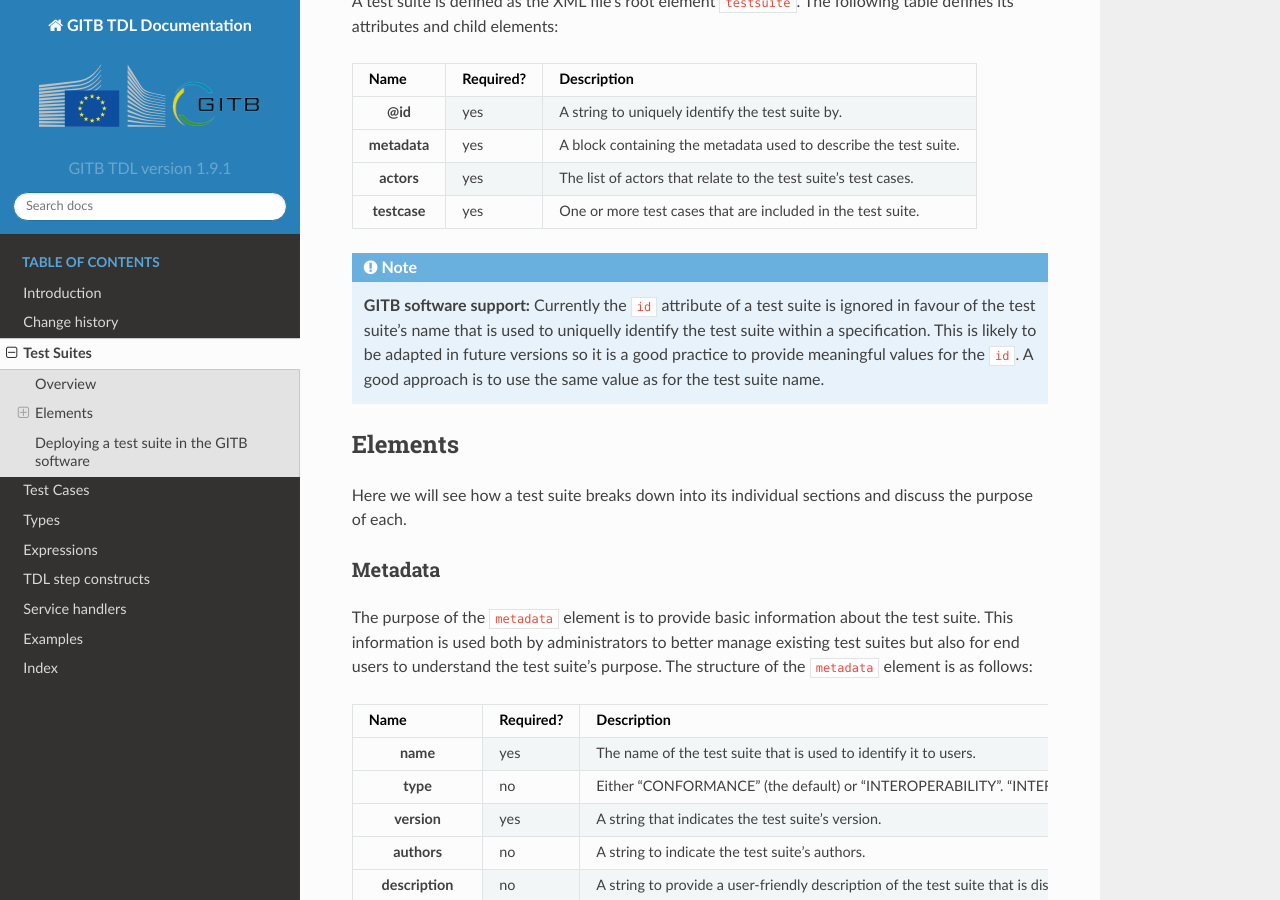
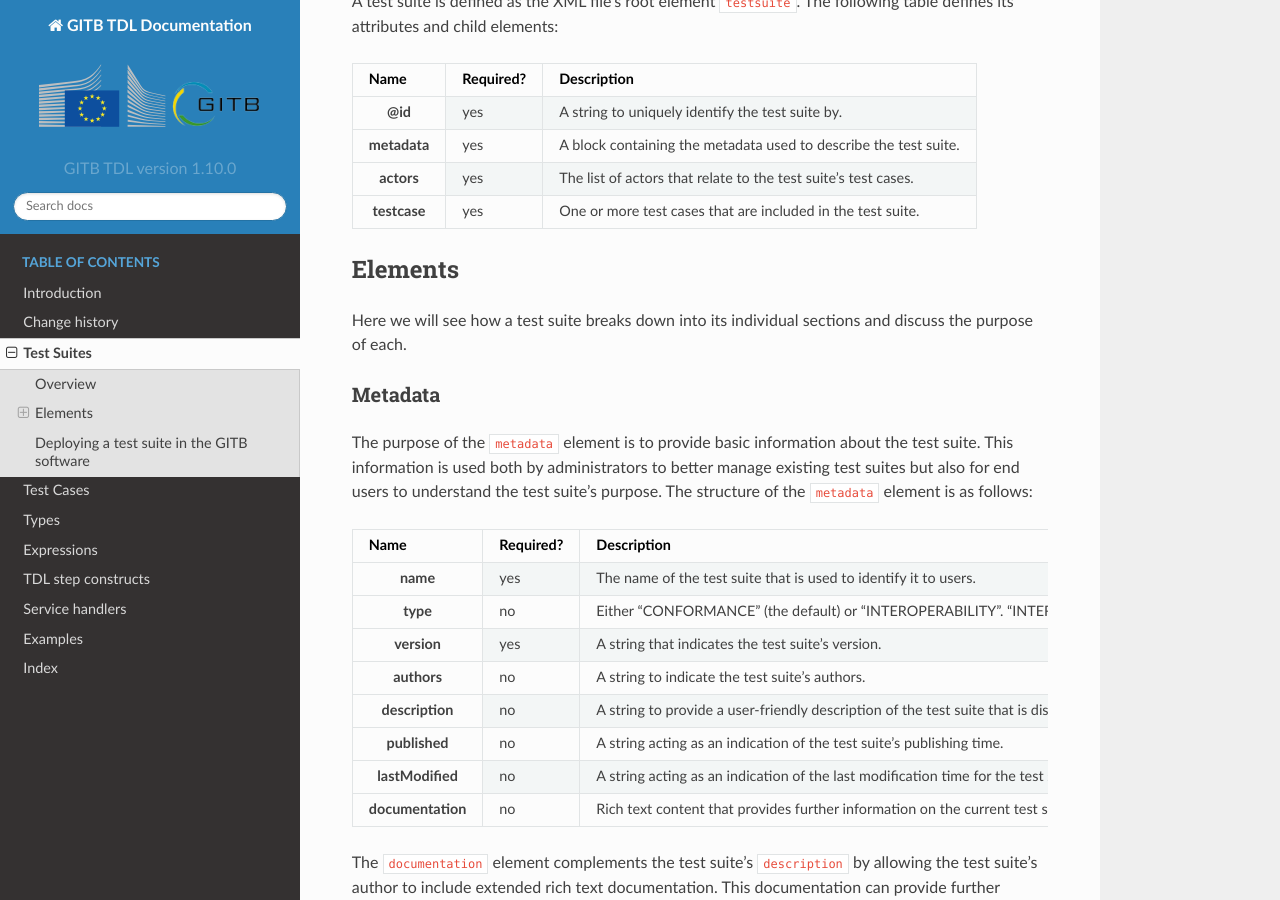
Before and after one commit to ISAITB/docs-tdl, a Sphinx documentation site: the page built from source/testsuite/index.rst, in a window 1280 px wide and 900 px high, scrolled down 756 px. Built offline with Sphinx 7.4.7 and the Read the Docs theme 2.0.0, drawn with Linux system fonts in a browser that asks for light colours.

Commit message:
[ITB-400] Use of ID for test suite and test case matching

```diff
--- a/source/conf.py
+++ b/source/conf.py
@@ -24,9 +24,9 @@
 author = 'European Commission, DIGIT ISA'
 
 # The short X.Y version
-version = 'GITB TDL version 1.9.1'
+version = 'GITB TDL version 1.10.0'
 # The full version, including alpha/beta/rc tags
-release = 'GITB TDL version 1.9.1'
+release = 'GITB TDL version 1.10.0'
 
 html_show_sourcelink = False
 html_show_sphinx = False
--- a/source/testcase/index.rst
+++ b/source/testcase/index.rst
@@ -131,8 +131,7 @@
     * Individual :ref:`test case steps<tdl-steps-common-documentation>`.
 
 .. note::
-    **GITB software support:** Contrary to a test suite's ``name``, the ``name`` of the test case is recorded but not otherwise used. Matching of test cases
-    and display uses the test case's ``id`` attribute. Regarding the test case ``type`` this must currently be set to "CONFORMANCE" (the default value) as the
+    **GITB software support:** The test case ``type`` must currently be set to "CONFORMANCE" (the default value) as the
     "INTEROPERABILITY" type is not supported. Finally, the ``version``, ``authors``, ``published`` and ``lastModified`` values are recorded but never used or displayed.
 
 .. index:: Namespaces (Test cases)
--- a/source/testsuite/index.rst
+++ b/source/testsuite/index.rst
@@ -43,11 +46,6 @@
     metadata, yes, A block containing the metadata used to describe the test suite.
     actors, yes, The list of actors that relate to the test suite's test cases.
     testcase, yes, One or more test cases that are included in the test suite.
-
-.. note::
-    **GITB software support:** Currently the ``id`` attribute of a test suite is ignored in favour of the test suite's name that is used to uniquelly identify
-    the test suite within a specification. This is likely to be adapted in future versions so it is a good practice to provide meaningful values for the ``id``.
-    A good approach is to use the same value as for the test suite name.
 
 Elements
 --------
```
Also changed, not shown: other parts of source/testsuite/index.rst (+3 -0 lines), source/changelog/index.rst (+4 -10 lines).
